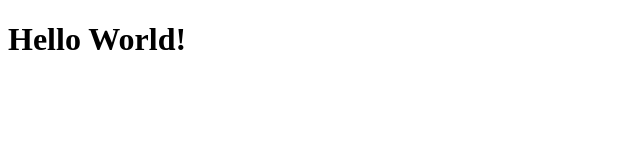
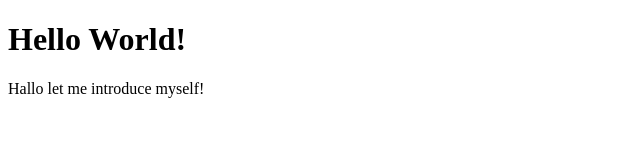
Before and after one commit to partprogramme00/learning, a plain HTML site: page index.html in a window 1280 px wide. Shown: the whole page, without its empty margins (0-640 px from the left). Drawn offline with Linux system fonts and the light colour scheme.

Commit message:
paragraph

```diff
--- a/index.html
+++ b/index.html
@@ -8,6 +8,6 @@
 </head>
 <body>
     <h1>Hello World!</h1>
-
+    <p>Hallo let me introduce myself!</p>
 </body>
 </html>
```
